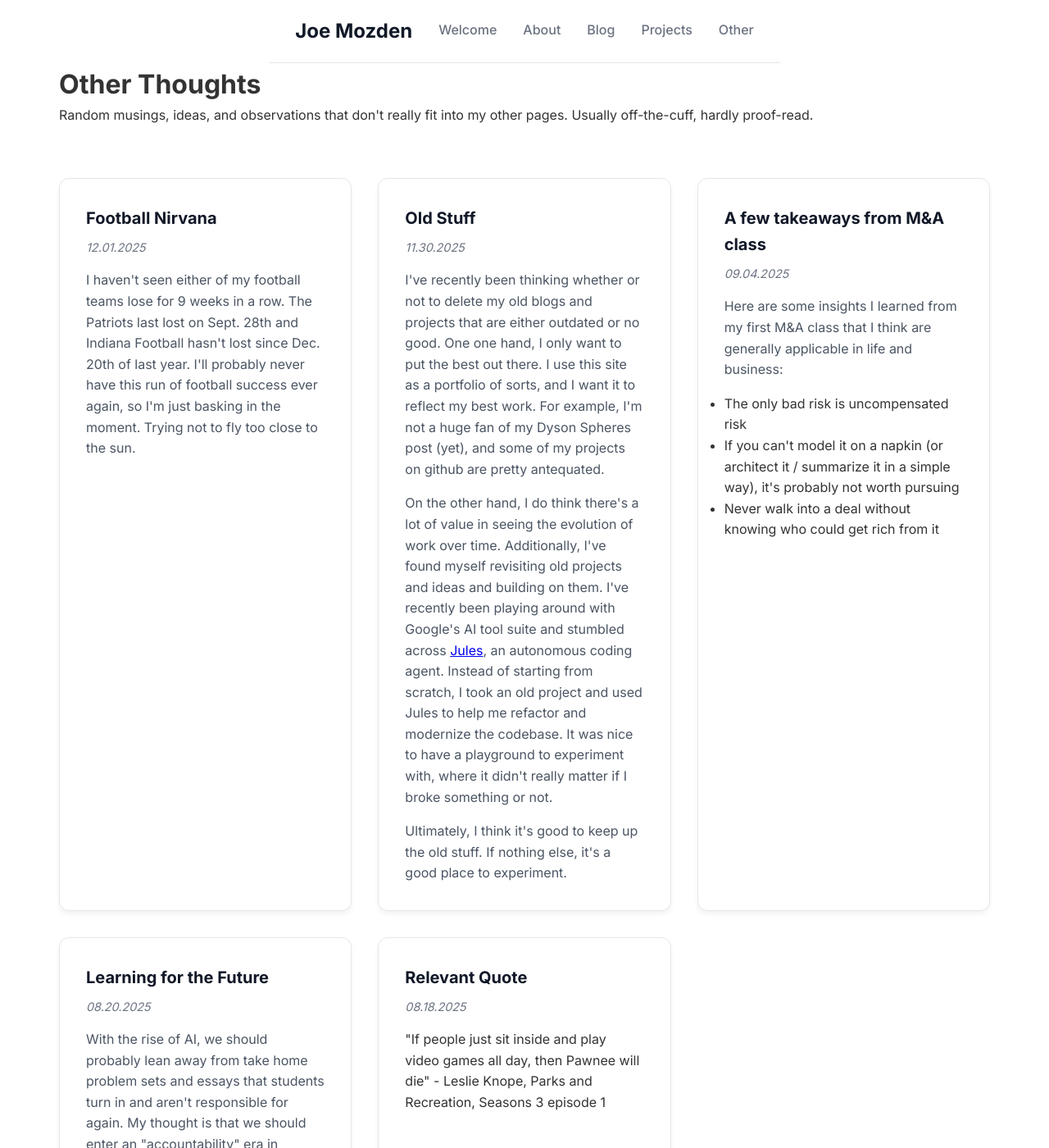
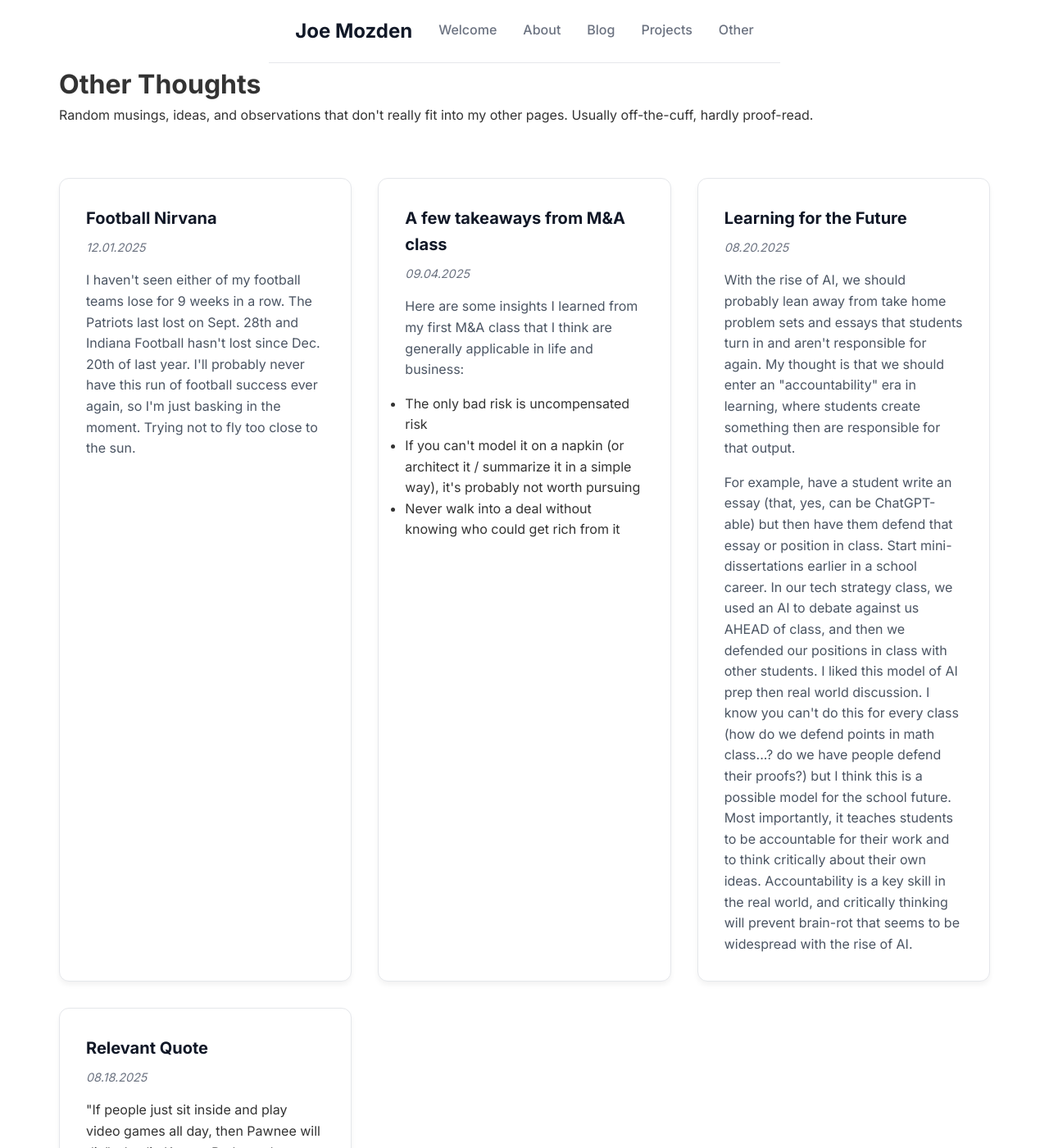
Before and after one commit to jmozden3/jmozden3.github.io, a Jekyll site: the page built from other.html, in a window 1280 px wide and 1400 px high. Shown: the whole window at 82% size. Built offline with Jekyll 4.4.1, drawn with Linux system fonts in a browser that asks for light colours.

Commit message:
pulling stuff down

```diff
--- a/other.html
+++ b/other.html
@@ -24,25 +24,6 @@ title: Other
                 <p>I haven't seen either of my football teams lose for 9 weeks in a row. The Patriots last lost on Sept. 28th and
                     Indiana Football hasn't lost since Dec. 20th of last year. I'll probably never have this run of football success ever again, so I'm just basking in the moment.
                     Trying not to fly too close to the sun.
-                </p>
-            </div>
-
-            <div class="thought-card">
-                <h3>Old Stuff</h3>
-                <div class="thought-date">11.30.2025</div>
-                <p>I've recently been thinking whether or not to delete my old blogs and projects that are either outdated or no good.
-                    One one hand, I only want to put the best out there. I use this site as a portfolio of sorts, and I want it to reflect my best work.
-                    For example, I'm not a huge fan of my Dyson Spheres post (yet), and some of my projects on github are pretty antequated.
-                </p>
-                <p>
-                    On the other hand, I do think there's a lot of value in seeing the evolution of work over time.
-                    Additionally, I've found myself revisiting old projects and ideas and building on them.
-                    I've recently been playing around with Google's AI tool suite and stumbled across <a href="https://jules.google/" target="_blank" rel="noopener noreferrer">Jules</a>, an autonomous coding agent.
-                    Instead of starting from scratch, I took an old project and used Jules to help me refactor and modernize the codebase.
-                    It was nice to have a playground to experiment with, where it didn't really matter if I broke something or not.
-                </p>
-                <p>
-                    Ultimately, I think it's good to keep up the old stuff. If nothing else, it's a good place to experiment.
                 </p>
             </div>
 
```
Also changed, not shown: _posts/2025-09-20-dyson-spheres.md (deleted, +0 -54 lines).
